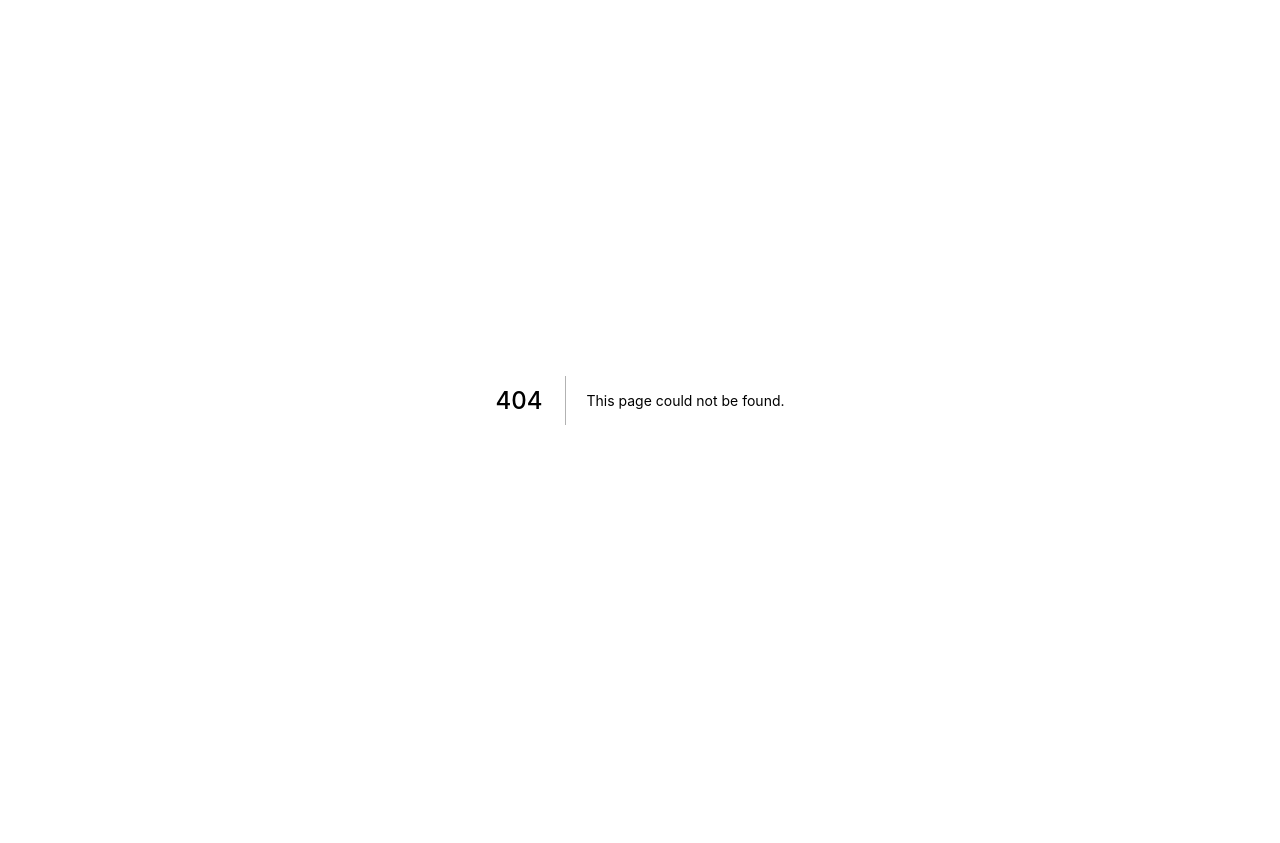
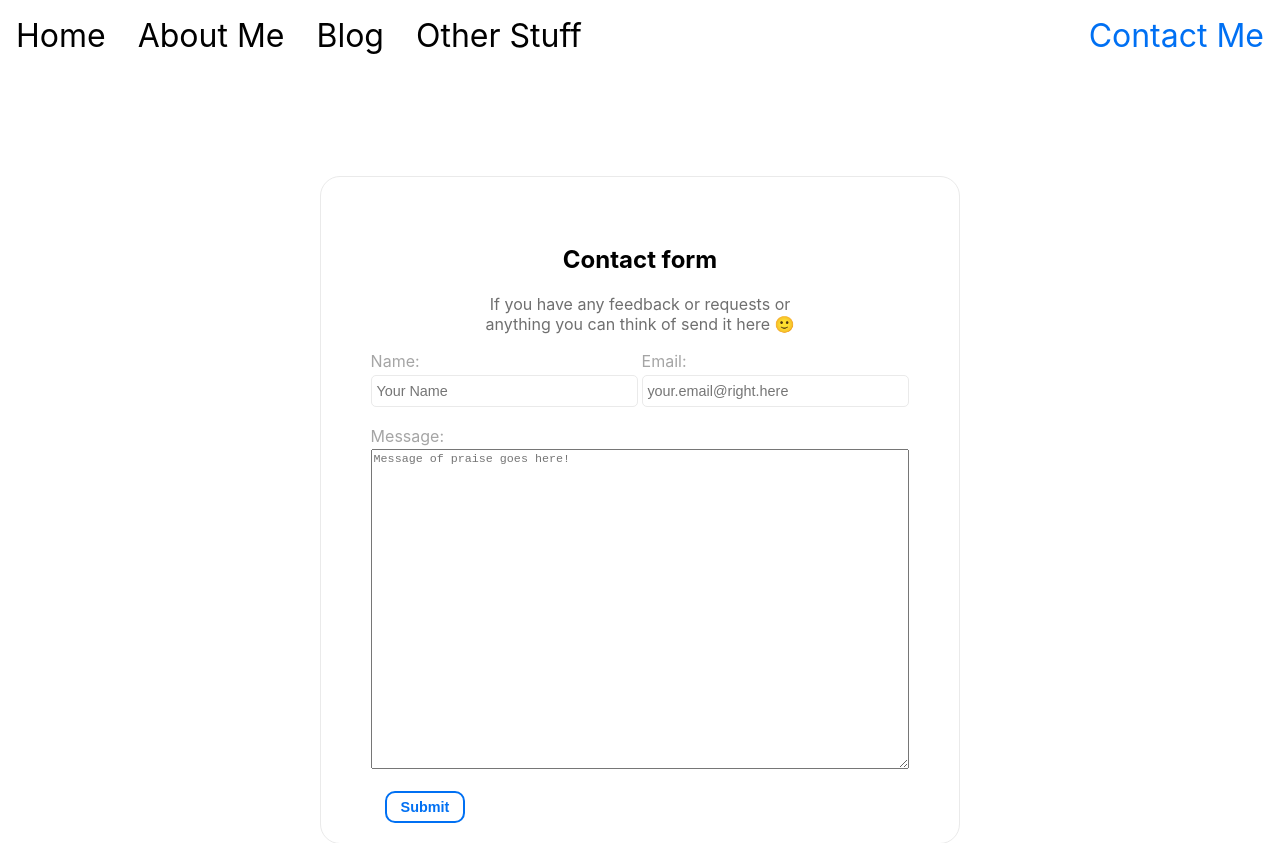
Before and after one commit to lucblassel/lucblassel.com, a Next.js app: page /contact in a window 1280 px wide. Before the commit this address had no page. Shown: the top 843 px of the page. Before the commit the page ends 800 px from the top, so only its background shows below. Built offline with nearby package versions, Linux system fonts and the light colour scheme.

Commit message:
Added contact form

```diff
--- a/components/Navbar.js
+++ b/components/Navbar.js
@@ -2,16 +2,25 @@ import Link from "next/link";
 import styles from "../styles/NavBar.module.css";
 
 export default function NavBar({ active, children }) {
+  let blogStyle = styles.navbutton;
+  let aboutStyle = styles.navbutton;
+  let stuffStyle = styles.navbutton;
+  let contactStyle = styles.navbutton;
 
-  let blogStyle = styles.navbutton
-  let aboutStyle = styles.navbutton
-
-  if (active == "blog") {
-    blogStyle = styles.active
-  } else if (active == "about") {
-    aboutStyle = styles.active
+  switch (active) {
+    case "blog":
+      blogStyle = styles.active;
+      break;
+    case "about":
+      aboutStyle = styles.active;
+      break;
+    case "stuff":
+      stuffStyle = styles.active;
+      break;
+    case "contact":
+      contactStyle = styles.active;
+      break;
   }
-
 
   return (
     <>
@@ -19,16 +28,22 @@ export default function NavBar({ active, children }) {
         <Link href="/">
           <a className={styles.navbutton}>Home</a>
         </Link>
+        <Link href="/about">
+          <a className={aboutStyle}>About Me</a>
+        </Link>
         <Link href="/blog">
           <a className={blogStyle}>Blog</a>
         </Link>
-      <Link href="/about">
-        <a className={aboutStyle}>About Me</a>
+        <Link href="/stuff">
+          <a className={stuffStyle}>Other Stuff</a>
+        </Link>
+        <div className={styles.rightStick}>
+          <Link href="/contact">
+            <a className={contactStyle}>Contact Me</a>
           </Link>
         </div>
-    <div className={styles.content}>
-        { children }
       </div>
+      <div className={styles.content}>{children}</div>
     </>
   );
 }
--- /dev/null
+++ b/pages/contact.js
@@ -0,0 +1,73 @@
+import Head from "next/head";
+import NavBar from "../components/Navbar";
+import Footer from "../components/Footer";
+import styles from "../styles/Contact.module.css";
+
+export default function Contact() {
+  return (
+    <>
+      <NavBar active="contact">
+        <Head>
+          <title>Luc Blassel - Contact Me</title>
+          <link rel="icon" href="/favicon.ico" />
+          <script src="https://kwes.io/js/kwes.js"></script>
+        </Head>
+
+        <div className={styles.formWrapper}>
+          <div className="kwes-form">
+            <form
+              method="POST"
+              action="https://kwes.io/api/foreign/forms/DlVe9TeECoWe44QRAGTW"
+            >
+              <div className={styles.titleHeader}>
+                <h2>Contact form</h2>
+                <p>
+                  If you have any feedback or requests or anything you can think
+                  of send it here 🙂
+                </p>
+              </div>
+              <div className={styles.subHeader}>
+                <div className={styles.inputGroup}>
+                  <label htmlFor="name">Name: </label>
+                  <input
+                    type="text"
+                    name="name"
+                    rules="required|max:255"
+                    style={{ width: "100%" }}
+                    placeholder="Your Name"
+                  />
+                </div>
+                <div className={styles.inputGroup}>
+                  <label htmlFor="email">Email: </label>
+                  <input
+                    type="email"
+                    name="email"
+                    rules="required|email"
+                    style={{ width: "100%" }}
+                    placeholder="your.email@right.here"
+                  />
+                </div>
+              </div>
+              <div className={styles.inputGroup}>
+                <label htmlFor="message">Message: </label>
+                <div className={styles.textcontainer}>
+                  <textarea
+                    type="text"
+                    name="message"
+                    rules="required|max:1000"
+                    styles={{ height: "100%", width: "100%" }}
+                    placeholder="Message of praise goes here!"
+                  />
+                </div>
+              </div>
+              <div className={styles.buttonContainer}>
+                <button type="submit">Submit</button>
+              </div>
+            </form>
+          </div>
+        </div>
+        <Footer />
+      </NavBar>
+    </>
+  );
+}
--- a/pages/stuff.js
+++ b/pages/stuff.js
@@ -5,7 +5,7 @@ import styles from "../styles/Home.module.css";
 
 export default function About() {
   return (
-    <NavBar>
+    <NavBar active="stuff">
       <div className={styles.container}>
         <Head>
           <title>Luc Blassel - Other stuff</title>
--- /dev/null
+++ b/styles/Contact.module.css
@@ -0,0 +1,77 @@
+.formWrapper {
+  width: 50%;
+  min-width: 300px;
+  margin-left: auto;
+  margin-right: auto;
+  padding: 3rem;
+  padding-bottom: 0.3rem;
+  margin-top: 3rem;
+  margin-bottom: 3rem;
+  border: 1px solid #eaeaea;
+  border-radius: 20px;
+}
+
+.titleHeader {
+  width: 60%;
+  text-align: center;
+  margin-left: auto;
+  margin-right: auto;
+}
+
+.titleHeader p {
+  color: #6f6f6f;
+}
+
+.subHeader {
+  display: flex;
+  margin-top: 1rem;
+  margin-bottom: 1rem;
+}
+
+.inputGroup {
+  font-style: normal;
+  display: flex;
+  flex-direction: column;
+  align-content: left;
+  padding: 0.1rem;
+  flex: 1;
+}
+
+.formWrapper input {
+  height: 2rem;
+  padding: 0.3rem;
+  font-size: 90%;
+  border-radius: 5px;
+  border: solid 1px #eaeaea;
+}
+
+.inputGroup label {
+  color: #a5a5a5;
+  margin-bottom: 0.2rem;
+}
+
+.textcontainer textarea {
+  width: 100%;
+  height: 20rem;
+  font-size: 90%;
+}
+
+.buttonContainer button {
+  width: 5rem;
+  height: 2rem;
+  border-radius: 10px;
+  border: 2px var(--link-color) solid;
+  background-color: white;
+  text-align: center;
+  font-weight: bold;
+  color: var(--link-color);
+  font-size: 90%;
+  margin: 1rem;
+}
+
+.buttonContainer button:hover,
+.buttonContainer button:focus,
+.buttonContainer button:active {
+  background-color: var(--link-color);
+  color: white;
+}
--- a/styles/NavBar.module.css
+++ b/styles/NavBar.module.css
@@ -33,3 +33,13 @@
 .content {
     padding-top: 4rem;
 }
+
+.rightStick {
+    position: fixed;
+    top: 0px;
+    right: 0px;
+    padding-top: 1rem;
+    padding-bottom: 0px;
+    margin-bottom: 0px;;
+    height: 4rem;
+}
--- a/styles/Post.module.css
+++ b/styles/Post.module.css
@@ -50,6 +50,7 @@
   border-radius: 10px;
   background-color: #fdfdfd;
   overflow: scroll;
+  font-size: 80%;
 }
 
 .main code {
```
Also changed, not shown: components/ContactButton.js (added, +12 -0 lines), package.json (+6 -1 lines), pages/index.js (+20 -12 lines), 1 other file (tests, documents, lock files or other folders). Lines whose indentation alone changed are shown as unchanged.
